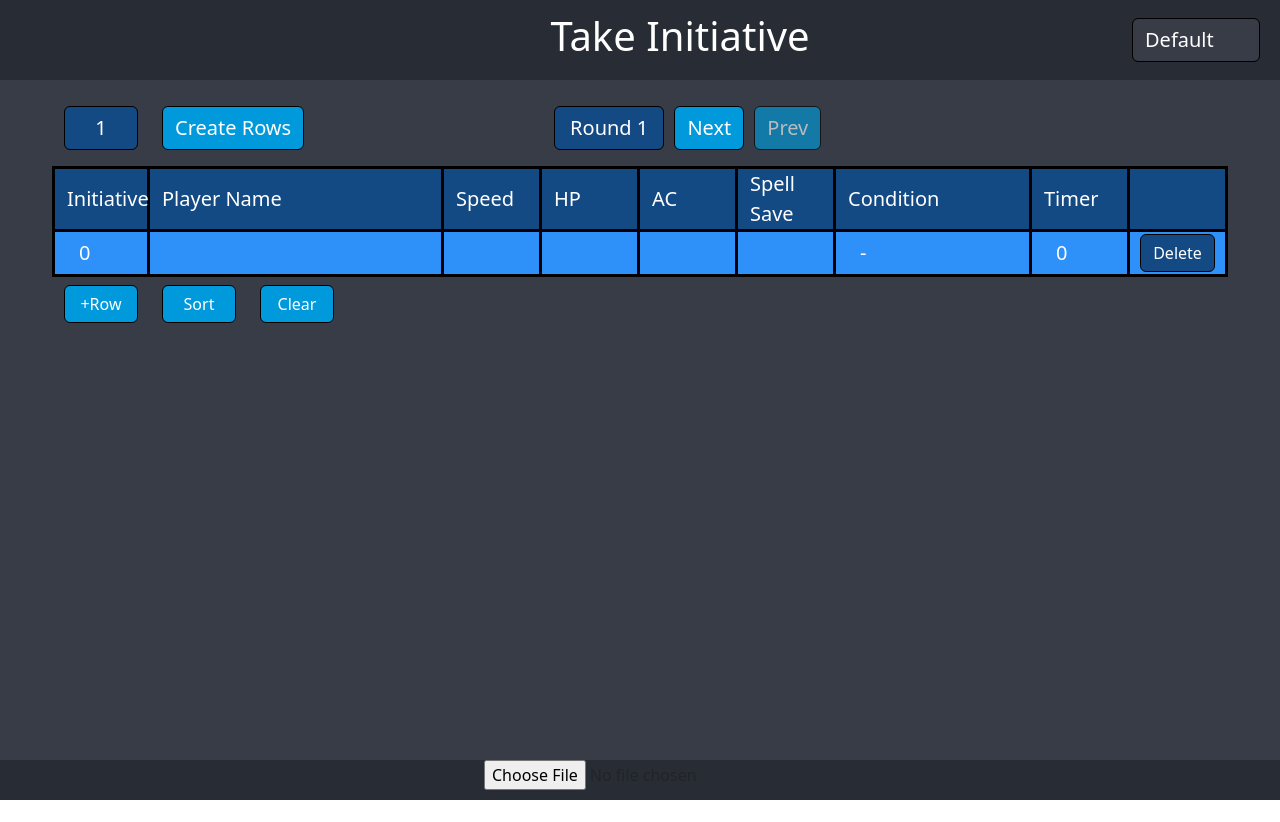
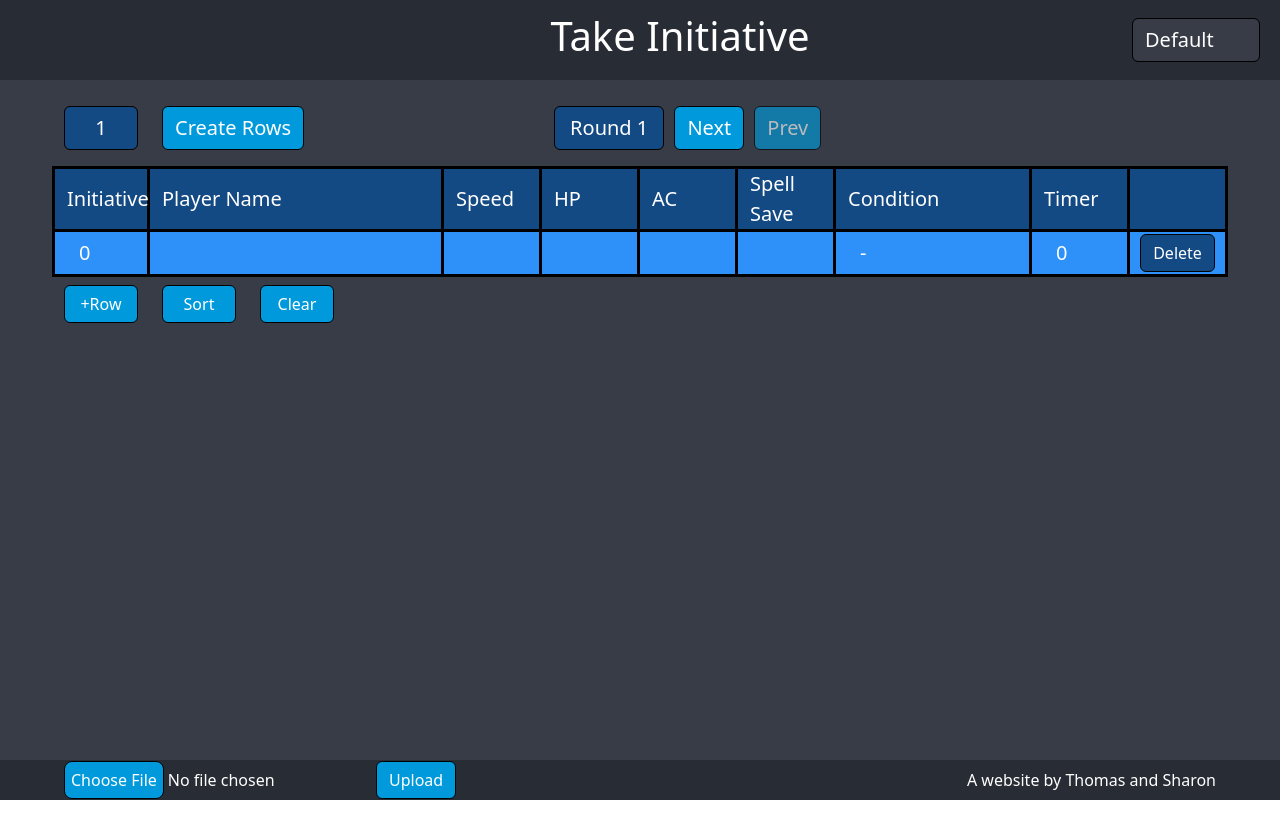
Before and after one commit to ThomasVersaevel/initiative-tracker, a React (Create React App) app: page / in a window 1280 px wide. After the commit the page ends 800 px from the top, so only its background shows below. Built offline with nearby package versions, Linux system fonts and the light colour scheme.

Commit message:
File upload fixed
- Now uploads one image per row
- Styling fixed
- Fixed repeat bug

```diff
--- a/src/App.css
+++ b/src/App.css
@@ -4,6 +4,15 @@
 
 .App {
   text-align: center;
+  overflow: hidden;
+}
+
+.image-container {
+  margin-top: 5vh;
+}
+
+.uploaded-image {
+  max-height: 50vh;
 }
 
 .turn-container {
@@ -92,15 +101,44 @@
 .App-footer {
   background-color: var(--header);
   min-height: 5vh;
+  display: block;
 }
 
 .footer-text {
   position: relative;
   float: right;
   color: var(--mainText);
-  float: right;
-  margin-right: 1vw;
+  margin-right: 5vw;
   margin-top: 1vh;
+}
+
+input[type="file"]::file-selector-button {
+  border: 1px solid black;
+  border-radius: 0.5rem;
+  padding-top: 0.4rem;
+  padding-bottom: 0.4rem;
+  color: var(--buttonText);
+  background-color: var(--button);
+}
+
+input[type="file"]::file-selector-button:hover {
+  border: 1px solid black;
+  border-radius: 0.5rem;
+  padding-top: 0.4rem;
+  padding-bottom: 0.4rem;
+  color: var(--buttonText);
+  background-color: var(--buttonActive);
+}
+
+.upload-container {
+  height: 5vh;
+  cursor: pointer;
+  color: var(--mainText);
+  position: relative;
+  float: left;
+  margin-left: 5vw;
+  display: flex;
+  align-items: center;
 }
 
 .title {
--- a/src/App.js
+++ b/src/App.js
@@ -1,7 +1,6 @@
 import React, { useState } from "react";
 import "./App.css";
 import { GridRow } from "./components/GridRow";
-import { Popup } from "./components/Popup";
 
 function App() {
   const [turn, setTurn] = useState(1);
@@ -22,6 +21,7 @@ function App() {
   const [highlightedRow, setHighlightedRow] = useState(0);
   const [theme, setTheme] = useState("default");
   const [selectedFile, setSelectedFile] = useState(null);
+  const [uploadedImages, setUploadedImages] = useState([]);
 
   const themes = [
     { label: "Default", value: "default" },
@@ -163,6 +163,14 @@ function App() {
   const handleUpload = () => {
     if (selectedFile) {
       const reader = new FileReader();
+      reader.onloadend = () => {
+        setUploadedImages((prevImages) => {
+          const tempImages = [...prevImages];
+          tempImages[highlightedRow] = reader.result;
+          return tempImages;
+        });
+      };
+      reader.readAsDataURL(selectedFile);
     }
   };
 
@@ -270,20 +278,26 @@ function App() {
             </button>
           </div>
         </div>
+        {selectedFile !== null && (
+          <div className="image-container">
+            <img
+              className="uploaded-image"
+              src={uploadedImages[highlightedRow]}
+              alt={""}
+            />
+          </div>
+        )}
       </div>
-      {selectedFile !== null && (
-        <div className="image-container">
-          <img src={selectedFile.name} alt="Uploaded Image"></img>
-        </div>
-      )}
       <div className="App-footer">
-        <div className="upload">
+        <div className="upload-container">
           <input
-            className=""
             name="upload"
             type="file"
             onChange={(e) => setSelectedFile(e.target.files[0])}
           ></input>
+          <button className="btn btn-secondary blue" onClick={handleUpload}>
+            Upload
+          </button>
         </div>
         <div className="footer-text">A website by Thomas and Sharon</div>
       </div>
--- a/src/components/GridRow.js
+++ b/src/components/GridRow.js
@@ -68,7 +68,7 @@ export function GridRow({
 
   useEffect(() => {
     if (!hasOpenedPopup && highlighted && values.condition !== "") {
-      if (savingThrowConditions.some((item) => item == values.condition)) {
+      if (savingThrowConditions.some((item) => item === values.condition)) {
         openPopup();
       }
     } else {
```
